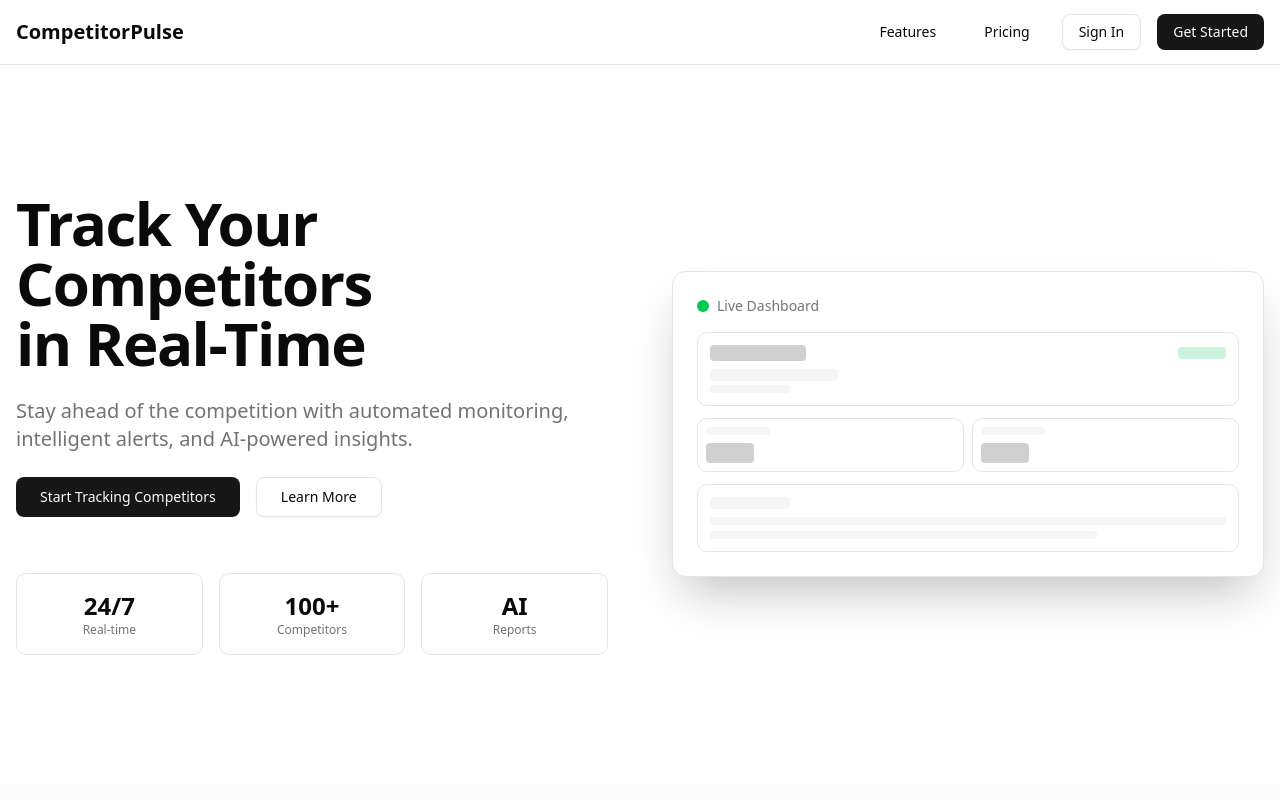
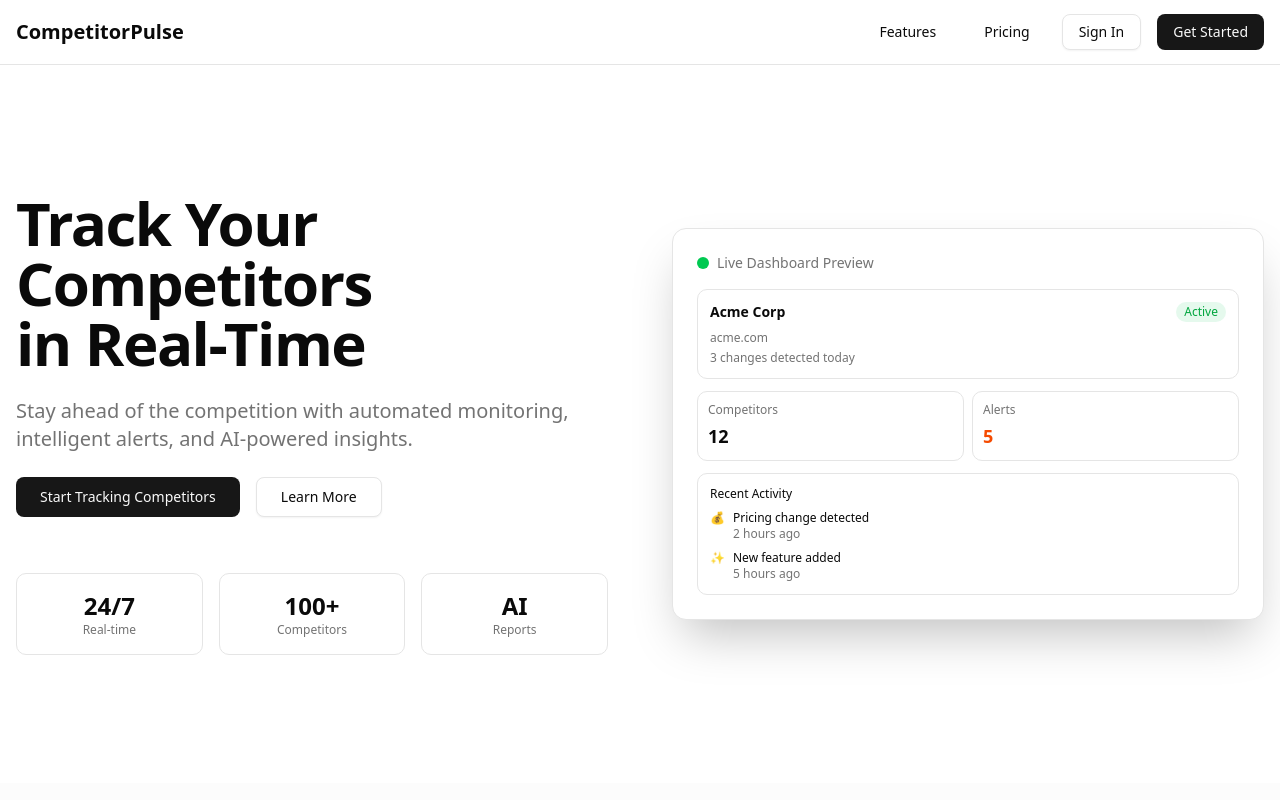
Before and after one commit to blertkadolli-a11y/competitor-pulse, a Next.js app: page / in a window 1280 px wide. Shown: the top 800 px of the page. Built offline with nearby package versions, Linux system fonts and the light colour scheme.

Commit message:
Add realistic sample data to landing page dashboard preview

```diff
--- a/app/page.tsx
+++ b/app/page.tsx
@@ -91,35 +91,49 @@ export default function LandingPage() {
               <div className="space-y-4">
                 <div className="flex items-center gap-2 text-sm text-muted-foreground">
                   <div className="h-3 w-3 rounded-full bg-green-500 animate-pulse" />
-                  Live Dashboard
+                  Live Dashboard Preview
                 </div>
                 <div className="space-y-3">
                   {/* Sample Competitor Card */}
-                  <div className="rounded-lg border bg-background p-3">
+                  <div className="rounded-lg border bg-background p-3 hover:border-primary transition-colors">
                     <div className="flex items-center justify-between mb-2">
-                      <div className="h-4 w-24 bg-primary/20 rounded animate-pulse" />
-                      <div className="h-3 w-12 bg-green-500/20 rounded" />
+                      <h4 className="text-sm font-semibold">Acme Corp</h4>
+                      <span className="text-xs px-2 py-0.5 bg-green-500/10 text-green-600 rounded-full">Active</span>
                     </div>
-                    <div className="h-3 w-32 bg-muted rounded mb-1" />
-                    <div className="h-2 w-20 bg-muted rounded" />
+                    <p className="text-xs text-muted-foreground mb-1">acme.com</p>
+                    <p className="text-xs text-muted-foreground">3 changes detected today</p>
                   </div>
-                  {/* Sample Metric Cards */}
+
+                  {/* Sample Metrics */}
                   <div className="grid grid-cols-2 gap-2">
-                    <div className="rounded-lg border bg-background p-2">
-                      <div className="h-2 w-16 bg-muted rounded mb-2" />
-                      <div className="h-5 w-12 bg-primary/20 rounded" />
+                    <div className="rounded-lg border bg-background p-2.5">
+                      <p className="text-xs text-muted-foreground mb-1">Competitors</p>
+                      <p className="text-lg font-bold">12</p>
                     </div>
-                    <div className="rounded-lg border bg-background p-2">
-                      <div className="h-2 w-16 bg-muted rounded mb-2" />
-                      <div className="h-5 w-12 bg-primary/20 rounded" />
+                    <div className="rounded-lg border bg-background p-2.5">
+                      <p className="text-xs text-muted-foreground mb-1">Alerts</p>
+                      <p className="text-lg font-bold text-orange-600">5</p>
                     </div>
                   </div>
-                  {/* Sample Activity */}
+
+                  {/* Sample Recent Activity */}
                   <div className="rounded-lg border bg-background p-3">
-                    <div className="h-3 w-20 bg-muted rounded mb-2" />
-                    <div className="space-y-1.5">
-                      <div className="h-2 w-full bg-muted rounded" />
-                      <div className="h-2 w-3/4 bg-muted rounded" />
+                    <p className="text-xs font-medium mb-2">Recent Activity</p>
+                    <div className="space-y-2">
+                      <div className="flex items-start gap-2">
+                        <span className="text-xs">💰</span>
+                        <div className="flex-1">
+                          <p className="text-xs">Pricing change detected</p>
+                          <p className="text-xs text-muted-foreground">2 hours ago</p>
+                        </div>
+                      </div>
+                      <div className="flex items-start gap-2">
+                        <span className="text-xs">✨</span>
+                        <div className="flex-1">
+                          <p className="text-xs">New feature added</p>
+                          <p className="text-xs text-muted-foreground">5 hours ago</p>
+                        </div>
+                      </div>
                     </div>
                   </div>
                 </div>
```
